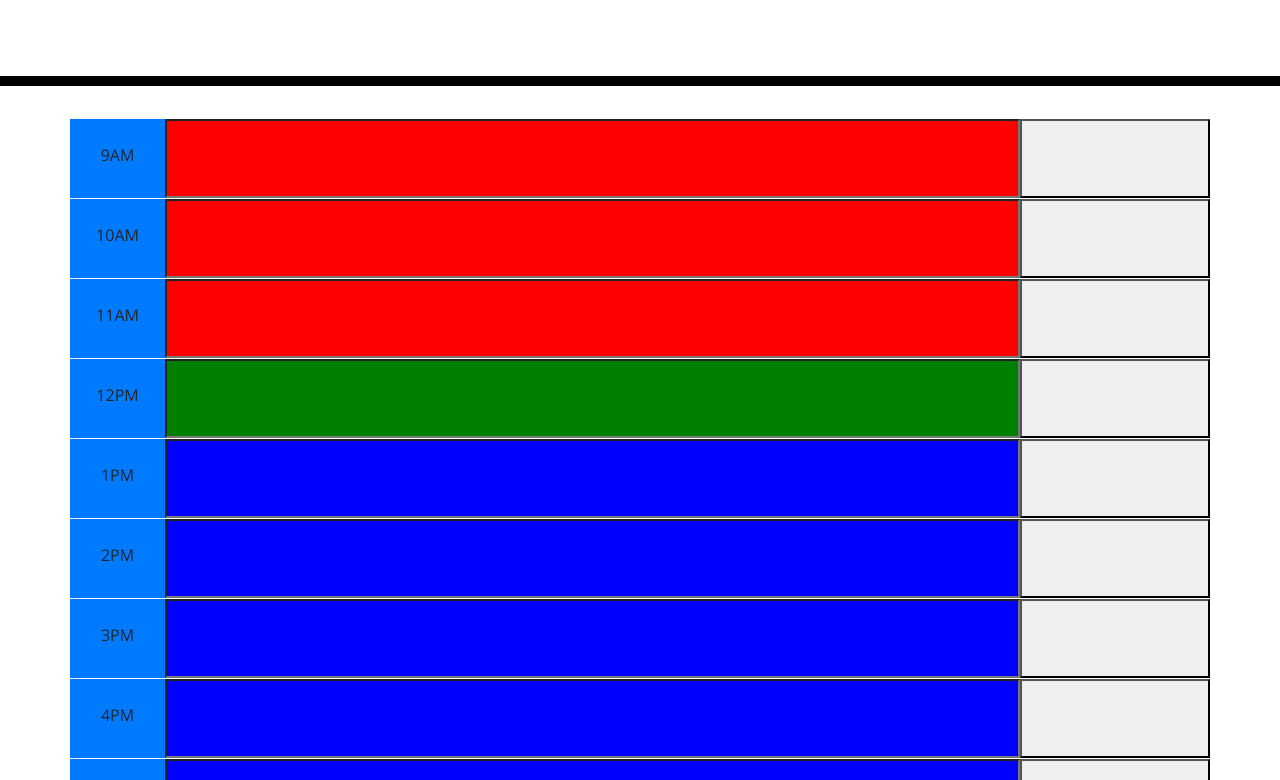
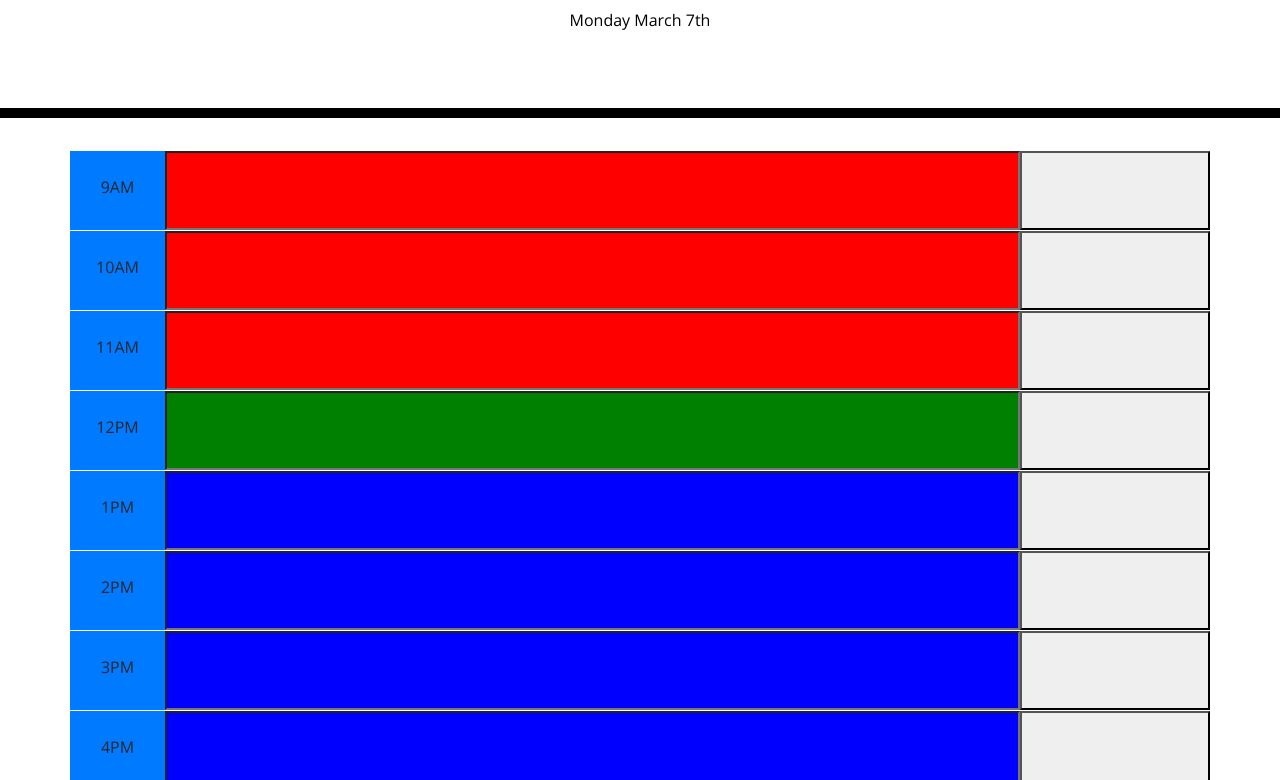
Before and after one commit to anaeem23/Northwestern_BootCamp-05-Homework, a plain HTML site: page index.html in a window 1280 px wide. Shown: the part 182-962 px from the top of the page. Drawn offline with nearby package versions, Linux system fonts and the light colour scheme.

Commit message:
Added Today's Date

```diff
--- a/Develop/script.js
+++ b/Develop/script.js
@@ -1,9 +1,14 @@
 var timeBlockContainer = $(".timeBlock");
+var todaysDate = $(".todays-date")
 
 
 setTimeBlocks();
 
 function setTimeBlocks() {
+
+    todaysDate.text(moment().format("dddd MMMM Do"))
+
+
   for (i = 9; i < 21; i++) {
     var time = moment().hour(i);
     var timeBlocks = $("<div>").addClass("row");
--- a/index.html
+++ b/index.html
@@ -26,6 +26,7 @@
     <header class="jumbotron">
       <h1 class="display-3">Work Day Scheduler</h1>
       <p class="lead">A simple calendar app for scheduling your work day</p>
+      <p class="todays-date">Hello</p>
       <p id="currentDay" class="lead"></p>
     </header>
     <div class="timeBlock container">
```
